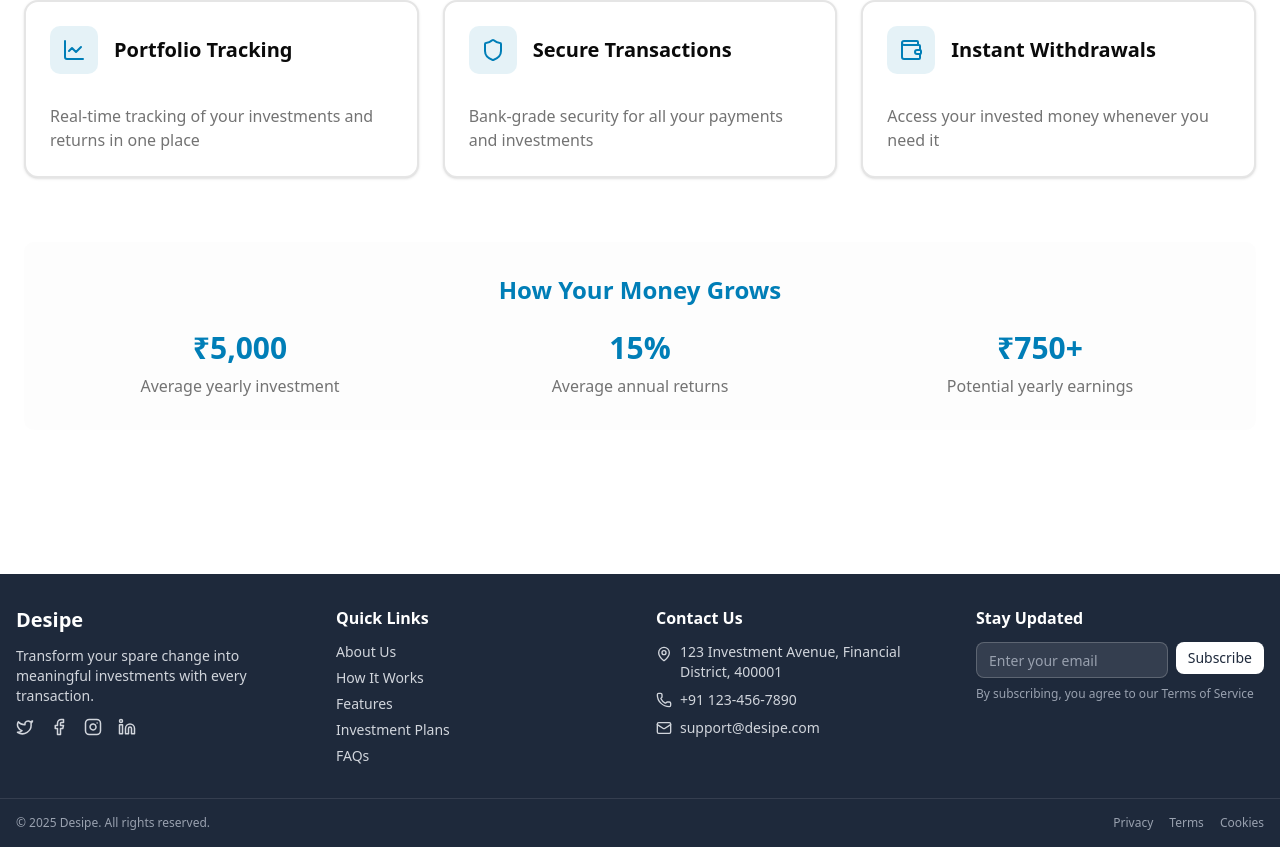
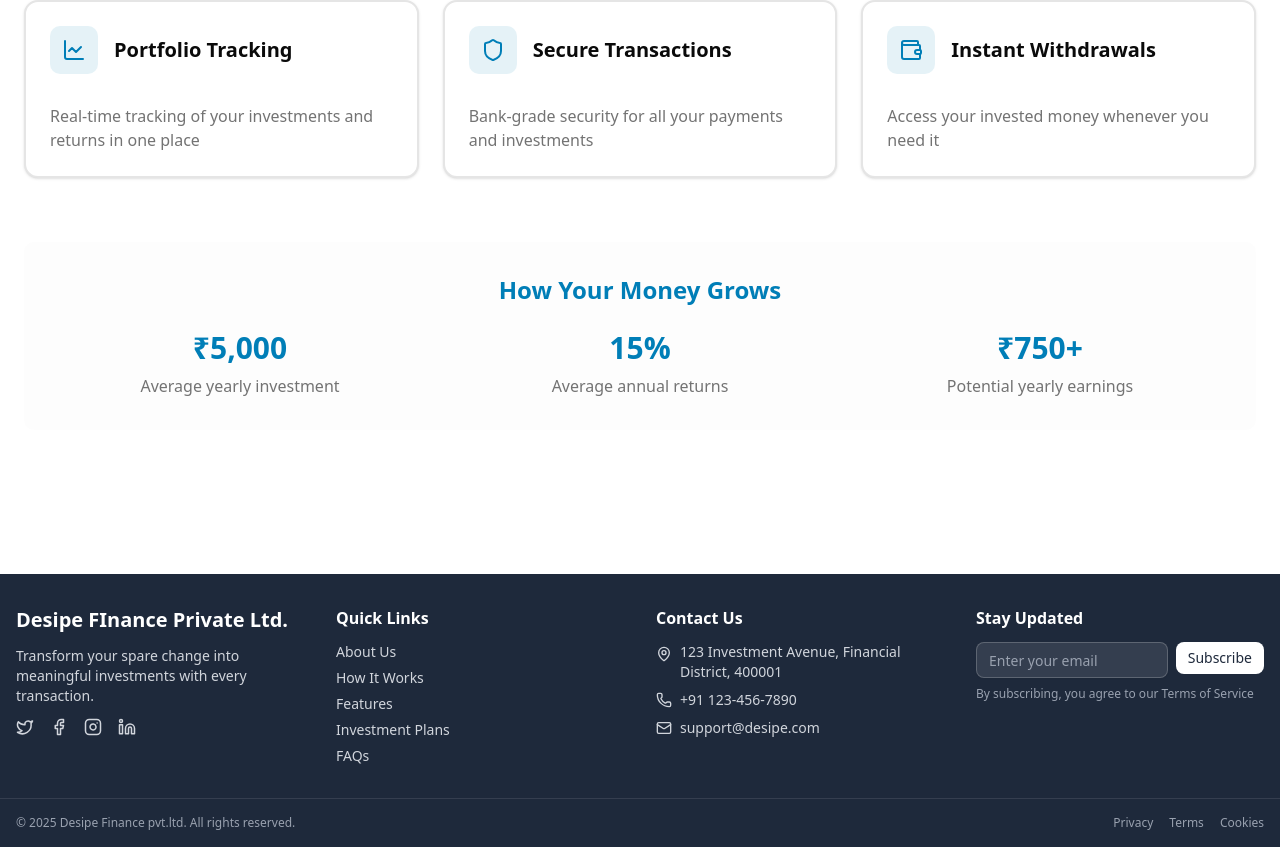
Before and after one commit to ArunKumarDara/desiPe, a React (Vite) app: page / in a window 1280 px wide. Shown: the part 1342-2189 px from the top of the page. Built offline with nearby package versions, Linux system fonts and the light colour scheme.

Commit message:
feat : add company name

```diff
--- a/src/components/footer/Footer.tsx
+++ b/src/components/footer/Footer.tsx
@@ -19,7 +19,7 @@ const Footer = () => {
                     {/* Company Info */}
                     <div className="space-y-3">
                         <h3 className="text-xl font-bold text-white">
-                            Desipe
+                            Desipe FInance Private Ltd.
                         </h3>
                         <p className="text-gray-300 text-sm">
                             Transform your spare change into meaningful investments with every transaction.
@@ -103,7 +103,7 @@ const Footer = () => {
                 <div className="container mx-auto px-4 py-4">
                     <div className="flex flex-col sm:flex-row justify-between items-center gap-2">
                         <p className="text-xs text-gray-400 text-center sm:text-left">
-                            © {new Date().getFullYear()} Desipe. All rights reserved.
+                            © {new Date().getFullYear()} Desipe Finance pvt.ltd. All rights reserved.
                         </p>
                         <div className="flex gap-4 text-xs text-gray-400">
                             <a href="#" className="hover:text-white transition-colors">Privacy</a>
```
